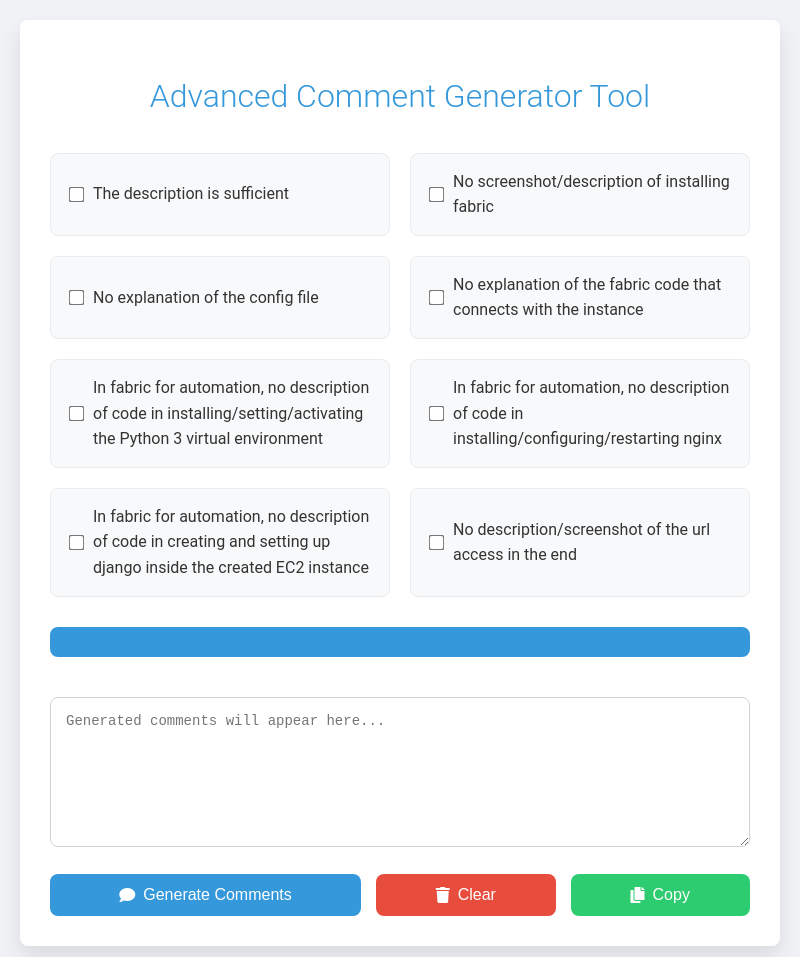
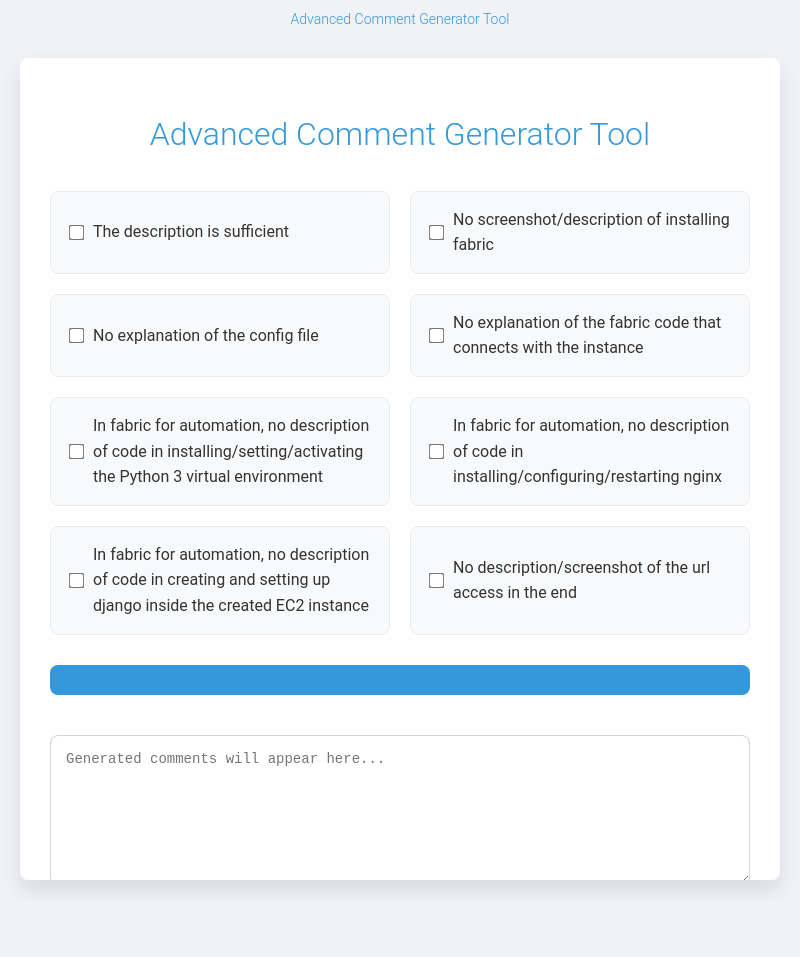
Before and after one commit to qinscode/LabReviewer, an Electron app: page index.html in a window 800 px wide. After the commit the page ends 900 px from the top, so only its background shows below. Drawn offline with Linux system fonts and the light colour scheme.

Commit message:
feat(macOS): implement native full screen with custom title bar
- Add fixed title bar with custom styling for macOS- Implement full screen layout by adjusting container height and margins
- Remove window controls from the main content area
- Update main.js to support hidden title bar and prevent app quit on window close

```diff
--- a/index.html
+++ b/index.html
@@ -32,6 +32,9 @@
             border-radius: var(--border-radius);
             padding: 30px;
             box-shadow: 0 10px 20px rgba(0,0,0,0.1);
+            height: calc(100vh - 38px);
+            overflow-y: auto;
+            margin-top: 38px; /* 为标题栏留出空间 */
         }
 
         h1 {
@@ -178,9 +181,39 @@
         .pulse {
             animation: pulse 0.5s;
         }
+
+        /* 添加以下新样式 */
+        #titlebar {
+            height: 38px; /* 增加高度以适应 macOS 标题栏 */
+            background-color: transparent;
+            color: var(--text-color);
+            display: flex;
+            justify-content: center;
+            align-items: center;
+            -webkit-app-region: drag;
+            position: fixed;
+            top: 0;
+            left: 0;
+            right: 0;
+            z-index: 1000;
+        }
+
+        #titlebar h1 {
+            font-size: 14px;
+            margin: 0;
+            padding: 0;
+        }
+
+        /* 移除窗口控制按钮样式 */
+        #window-controls {
+            display: none;
+        }
     </style>
 </head>
 <body>
+    <div id="titlebar">
+        <h1>Advanced Comment Generator Tool</h1>
+    </div>
     <div class="container">
         <h1>Advanced Comment Generator Tool</h1>
         <div class="options" id="options">
@@ -307,8 +340,6 @@
                 copyBtn.style.backgroundColor = '';
             }, 2000);
         }
-
-
     </script>
 </body>
 </html>
```
Also changed, not shown: main.js (+7 -13 lines).
